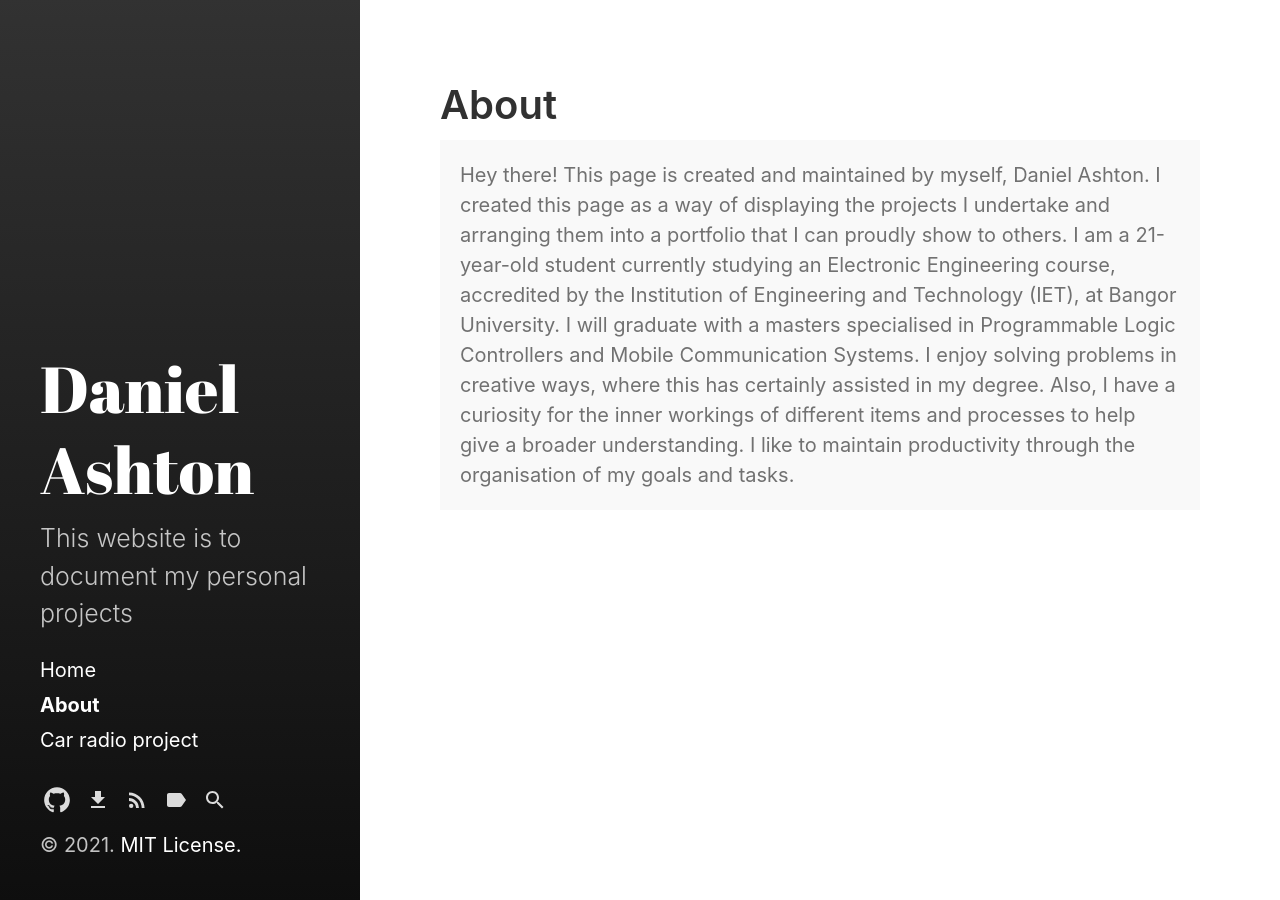
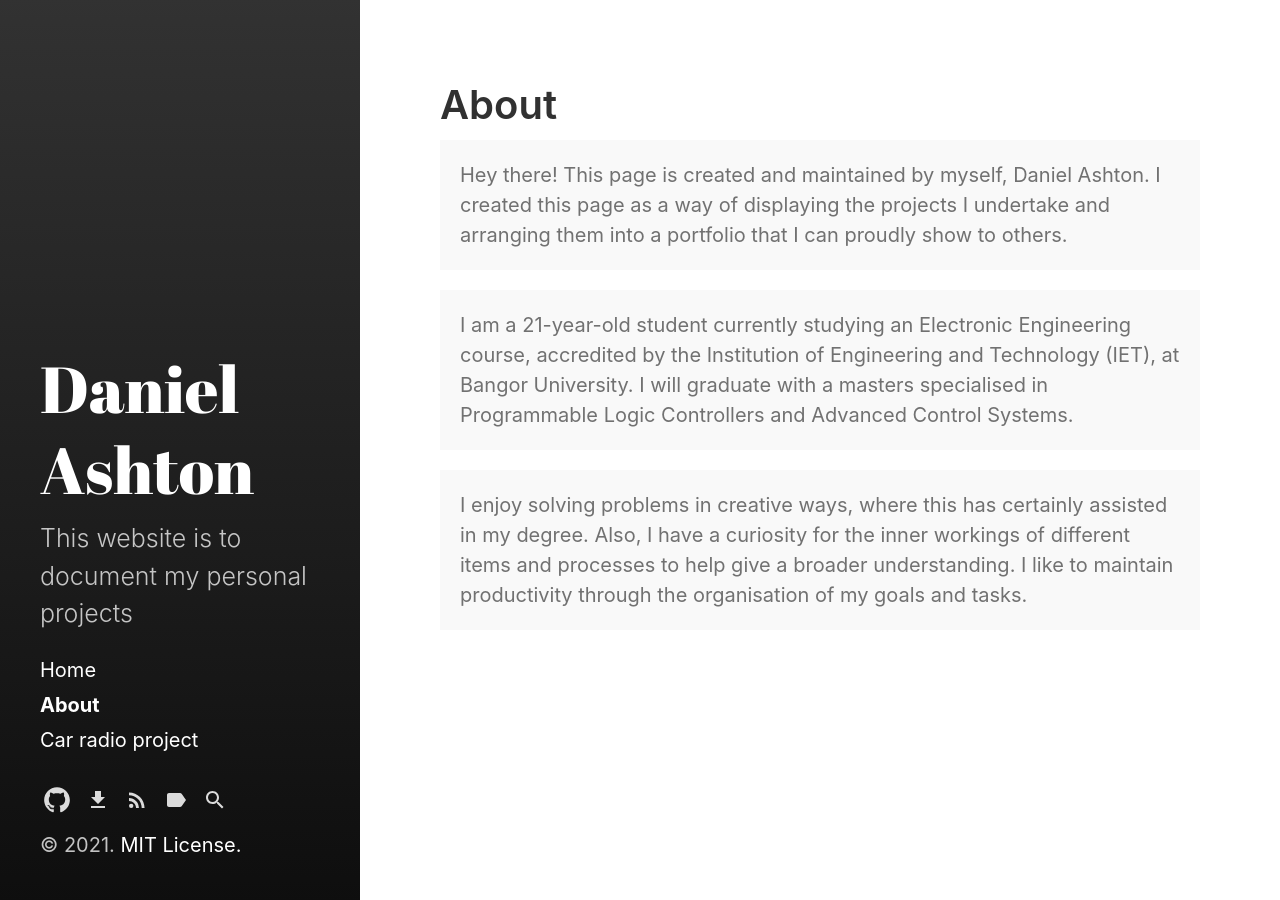
Before and after one commit to Daniel-Ashton/Daniel-Ashton.github.io, a Jekyll site: the page built from about.md, in a window 1280 px wide. Built offline with Jekyll 4.4.1, drawn with Linux system fonts in a browser that asks for light colours.

Commit message:
Update about.md

```diff
--- a/about.md
+++ b/about.md
@@ -6,8 +6,10 @@ sidebar_link: true
 
 <p class="message">
   Hey there! This page is created and maintained by myself, Daniel Ashton. I created this page as a way of displaying the projects I undertake and arranging them into a portfolio that I can proudly show to others.
-
-  I am a 21-year-old student currently studying an Electronic Engineering course, accredited by the Institution of Engineering and Technology (IET), at Bangor University. I will graduate with a masters specialised in Programmable Logic Controllers and Mobile Communication Systems.
-
+</p>
+<p class="message">
+  I am a 21-year-old student currently studying an Electronic Engineering course, accredited by the Institution of Engineering and Technology (IET), at Bangor University. I will graduate with a masters specialised in Programmable Logic Controllers and Advanced Control Systems.
+</p>
+<p class="message">
   I enjoy solving problems in creative ways, where this has certainly assisted in my degree. Also, I have a curiosity for the inner workings of different items and processes to help give a broader understanding. I like to maintain productivity through the organisation of my goals and tasks.
 </p>
```
